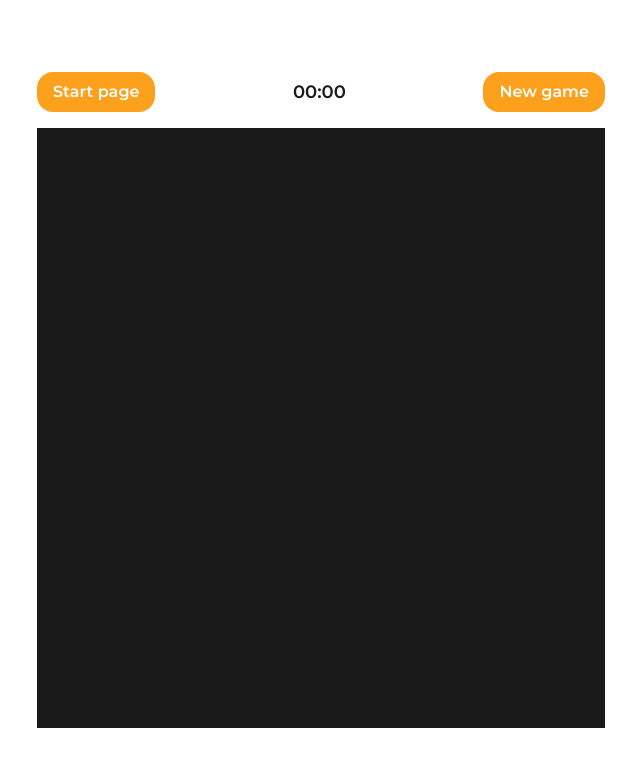
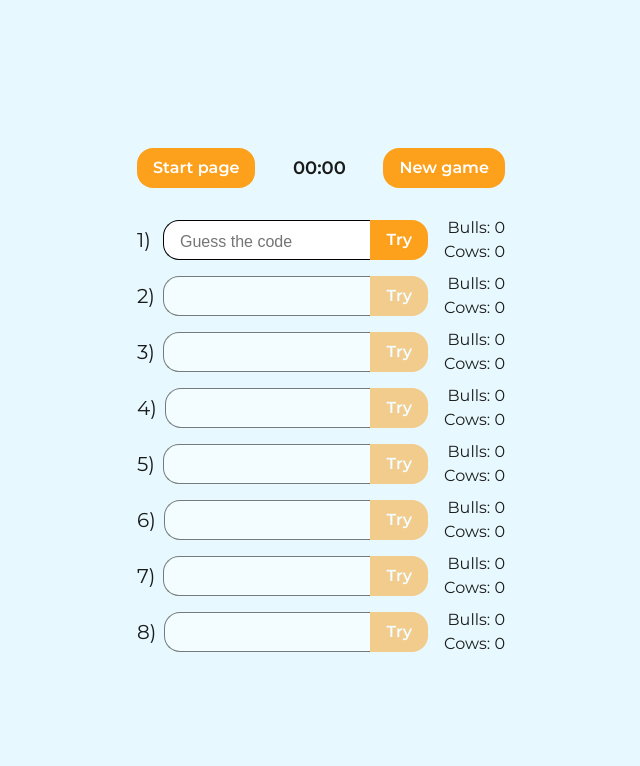
Before and after one commit to Tigran1963/bulls-and-cows-vuejs, a Vue app: page /game in a window 1280 px wide. Shown: the top 766 px of the page, without its empty margins (319-959 px from the left). Built offline with nearby package versions, Linux system fonts and the light colour scheme.

Commit message:
create game logic

```diff
--- a/src/store/gameStore.js
+++ b/src/store/gameStore.js
@@ -29,18 +29,67 @@
 			localStorage.setItem('game_max_attempts', parsed);
 		}
 	}
+	const addAttempt = (guess) => {
+		if (isGameOver.value) return;
 
-	function generateSecretCode(length) { }
-	function checkAttempt(guess, secret) { }
+		const { bulls, cows } = checkAttempt(guess, secretCode.value)
+
+		attempts.value.push({
+			guess: guess,
+			bulls: bulls,
+			cows: cows
+		})
+
+		if (bulls === codeLength.value) {
+			isWon.value = true
+			isGameOver.value = true
+			return;
+		}
+
+		if (attempts.value.length >= maxAttempts.value) {
+			isGameOver.value = true
+		}
+	}
+	function generateSecretCode(length) {
+		const digits = ['0', '1', '2', '3', '4', '5', '6', '7', '8', '9'];
+		let code = '';
+
+		for (let i = 0; i < length; i++) {
+			const randomIndex = Math.floor(Math.random() * digits.length);
+			code += digits[randomIndex];
+			digits.splice(randomIndex, 1);
+		}
+
+		return code;
+	}
+	function checkAttempt(guess, secret) {
+		let bulls = 0;
+		let cows = 0;
+
+		const guessArr = String(guess).split('');
+		const secretArr = String(secret).split('');
+
+		guessArr.forEach((digit, index) => {
+			if (digit === secretArr[index]) {
+				bulls++;
+			} else if (secretArr.includes(digit)) {
+				cows++;
+			}
+		});
+
+		return { bulls, cows };
+	}
 
 	return {
 		codeLength,
 		maxAttempts,
+		secretCode,
+		attempts,
+		isGameOver,
+		isWon,
 		setCodeLength,
 		setMaxAttempts,
 		startNewGame,
-		attempts,
-		isGameOver,
-		isWon
+		addAttempt
 	}
 });
--- a/src/styles/_variables.scss
+++ b/src/styles/_variables.scss
@@ -15,11 +15,11 @@
 $fontFamily: "Montserrat";
 $fontSize: toRem(16);
 $mainColor: #1a1a1a;
-$bgColor: #fff;
+$bgColor: #e7f9ff;
 $orangeColor: #fda01b;
 $orangeHoverColor: #fda01bcc;
 $minWidth: 320;
-$maxWidthContainer: 600;
+$maxWidthContainer: 400;
 $containerPadding: 16;
 $containerWidth: $maxWidthContainer + $containerPadding;
 // Breakpoints
--- a/src/views/GameView.vue
+++ b/src/views/GameView.vue
@@ -1,7 +1,47 @@
 <script setup>
+import { ref, onMounted, watch } from 'vue';
 import { useGameStore } from '@/store/gameStore';
 
 const store = useGameStore()
+const currentGuess = ref('')
+
+const handleTry = () => {
+	if (!currentGuess.value) return
+
+	if (currentGuess.value.length !== store.codeLength) {
+		alert(`Код должен состоять ровно из ${store.codeLength} цифр`)
+		return
+	}
+
+	const uniqueDigits = new Set(currentGuess.value.split(''))
+	if (uniqueDigits.size !== currentGuess.value.length) {
+		alert('Цифры в коде не должны повторяться')
+		return
+	}
+
+	store.addAttempt(currentGuess.value)
+	currentGuess.value = ''
+}
+const handleNewGame = () => {
+	store.startNewGame()
+	currentGuess.value = ''
+}
+
+watch(() => store.isGameOver, (isOver) => {
+	if (isOver) {
+		setTimeout(() => {
+			if (store.isWon) {
+				alert('Поздравляем! Вы выиграли!');
+			} else {
+				alert(`Вы проиграли. Загаданный код был: ${store.secretCode}`);
+			}
+			handleNewGame();
+		}, 100);
+	}
+})
+onMounted(() => {
+	handleNewGame();
+})
 </script>
 
 <template>
@@ -10,9 +50,29 @@
 			<div class="game__top">
 				<RouterLink :to="{ name: 'start' }" class="game__top-button button">Start page</RouterLink>
 				<div class="game__timer">00:00</div>
-				<button @click="store.startNewGame" class="game__top-button button">New game</button>
+				<button @click="handleNewGame" class="game__top-button button">New game</button>
 			</div>
-			<div class="game__body"></div>
+			<div class="game__body">
+				<div v-for="n in store.maxAttempts" :key="n" class="game__field field-game"
+					:class="{ '_disabled': n !== store.attempts.length + 1 || store.isGameOver }">
+					<div class="field-game__attempt-num">{{ n + ")" }}</div>
+					<div class="field-game__input">
+						<input v-if="n === store.attempts.length + 1 && !store.isGameOver" type="text" v-model="currentGuess"
+							placeholder="Guess the code" @keydown.enter="handleTry">
+						<input v-else type="text" :value="store.attempts[n - 1]?.guess || ''" disabled
+							@keydown.enter="handleTry">
+						<button class="button" type='button' :disabled="n !== store.attempts.length + 1 || store.isGameOver"
+							@click="handleTry">
+							Try
+						</button>
+					</div>
+					<div class=" field-game__texts">
+						<div class="field-game__text">Bulls: {{ store.attempts[n - 1] ? store.attempts[n - 1].bulls : 0 }}
+						</div>
+						<div class="field-game__text">Cows: {{ store.attempts[n - 1] ? store.attempts[n - 1].cows : 0 }}</div>
+					</div>
+				</div>
+			</div>
 		</div>
 	</div>
 </template>
@@ -25,7 +85,7 @@
 		justify-content: space-between;
 		gap: toRem(16);
 		width: 100%;
-		margin-bottom: toRem(16);
+		margin-bottom: toRem(32);
 	}
 
 	&__top-button {
@@ -44,9 +104,76 @@
 	}
 
 	&__body {
-		height: toRem(600);
 		width: 100%;
-		background-color: $mainColor;
+	}
+
+	&__field {
+		display: flex;
+		align-items: center;
+		justify-content: space-between;
+
+		&:not(:last-child) {
+			margin-bottom: toRem(16);
+		}
+	}
+}
+
+.field-game {
+	&__attempt-num {
+		font-size: toRem(20);
+		flex: 0 0 toRem(18);
+		margin-right: toRem(8);
+	}
+
+	&__input {
+		margin-right: toRem(16);
+		display: flex;
+
+		input {
+			border: 1px solid #000;
+			height: toRem(40);
+			border-radius: 16px 0px 0px 16px;
+			padding: toRem(8) toRem(16);
+			font-size: toRem(22);
+			border-right: none;
+			background-color: #fff;
+
+			&::placeholder {
+				font-size: toRem(16);
+			}
+
+			&:disabled {
+				opacity: 0.5;
+			}
+		}
+
+		button {
+			padding: toRem(12) toRem(16);
+			border-radius: 0px 16px 16px 0px;
+
+			&:disabled {
+				opacity: 0.5;
+				cursor: default;
+
+				@media (any-hover: hover) {
+					&:hover {
+						opacity: 0.5;
+						background-color: $orangeColor;
+					}
+				}
+			}
+		}
+	}
+
+	&__texts {
+		display: flex;
+		flex-direction: column;
+		align-items: end;
+		gap: toRem(8);
+	}
+
+	&__text {
+		white-space: nowrap;
 	}
 }
 </style>
--- a/src/views/SettingsView.vue
+++ b/src/views/SettingsView.vue
@@ -39,7 +39,7 @@
 				</div>
 				<div class="settings__attempts">
 					<label for="settings-attempts-number" class="settings__subtitle">Enter number of attempts</label>
-					<input type="number" min="5" max="10" placeholder="from 5 to 10" id="settings-attempts-number"
+					<input type="number" min="5" max="10" placeholder="5-10" id="settings-attempts-number"
 						:value="store.maxAttempts" @input="handleMaxAttemptsInput" />
 				</div>
 				<RouterLink :to="{ name: 'start' }" class="settings__button button">Back to start page</RouterLink>
@@ -62,9 +62,11 @@
 	&__length-field {
 		display: flex;
 		align-items: center;
+		font-size: toRem(20);
 
 		input {
 			width: auto;
+
 			margin-right: toRem(4);
 		}
 
@@ -74,11 +76,19 @@
 	}
 
 	&__attempts {
+		display: flex;
+		flex-direction: column;
 		input {
 			border: 1px solid #000;
 			border-radius: 16px;
 			height: toRem(40);
+			width: toRem(60);
 			padding: toRem(8) toRem(16);
+			background-color: #fff;
+			font-size: toRem(24);
+			&::placeholder{
+				font-size: toRem(12);
+			}
 		}
 
 		margin-bottom: toRem(24);
```
